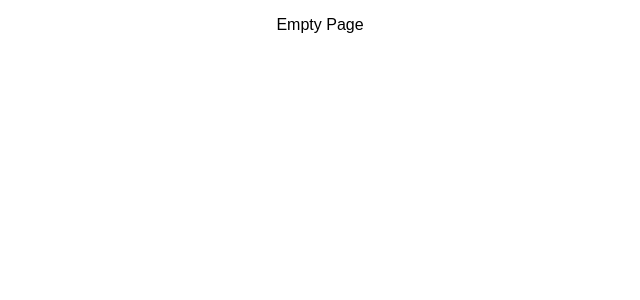
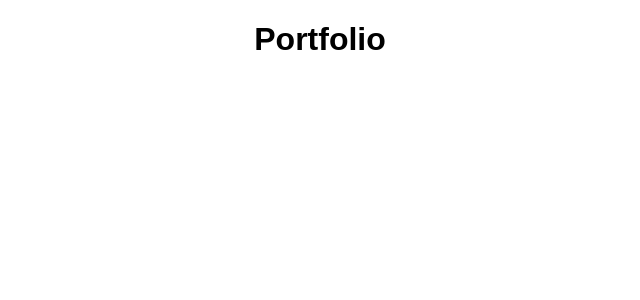
Before and after one commit to juliezembik/Portfolio, a React (Create React App) app: page / in a window 1280 px wide. Shown: the top 300 px of the page, without its empty margins (320-960 px from the left). Built offline with nearby package versions, Linux system fonts and the light colour scheme.

Commit message:
add new components for project and base code, added missing modules

```diff
--- a/package.json
+++ b/package.json
@@ -6,9 +6,13 @@
   "dependencies": {
     "@material-ui/core": "^3.6.0",
     "axios": "^0.18.0",
+    "body-parser": "^1.18.3",
+    "express": "^4.16.4",
+    "pg": "^7.8.0",
     "react": "^16.6.3",
     "react-dom": "^16.6.3",
     "react-redux": "^5.0.7",
+    "react-router-dom": "^4.3.1",
     "react-scripts": "^2.1.3",
     "redux": "^4.0.0",
     "redux-logger": "^3.0.6",
--- a/src/components/App/App.js
+++ b/src/components/App/App.js
@@ -1,12 +1,14 @@
 import React, { Component } from 'react';
 import './App.css';
+import Project from './../Project/Project';
 
 class App extends Component {
   // Renders the entire app on the DOM
   render() {
     return (
       <div className="App">
-        <p>Empty Page</p>
+        <h1>Portfolio</h1>
+        <Project />
       </div>
     );
   }
--- /dev/null
+++ b/src/components/Project/Project.js
@@ -0,0 +1,11 @@
+import React, { Component } from 'react';
+
+class Project extends Component {
+    render() {
+        return (
+            <div></div>
+        );
+    }
+}
+
+export default Project;
```
Also changed, not shown: src/components/Project/ProjectItems.js (added, +11 -0 lines), src/components/Project/ProjectList.js (added, +11 -0 lines), 1 other file (tests, documents, lock files or other folders).
